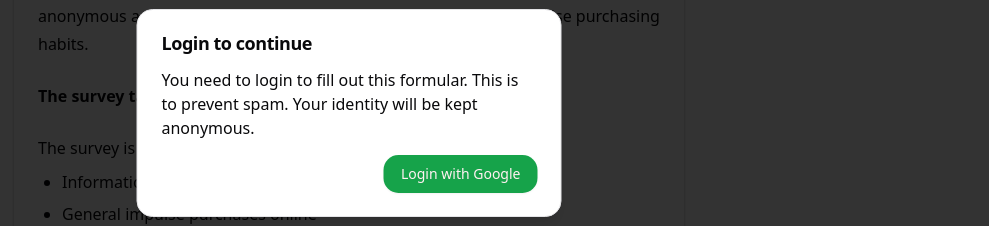
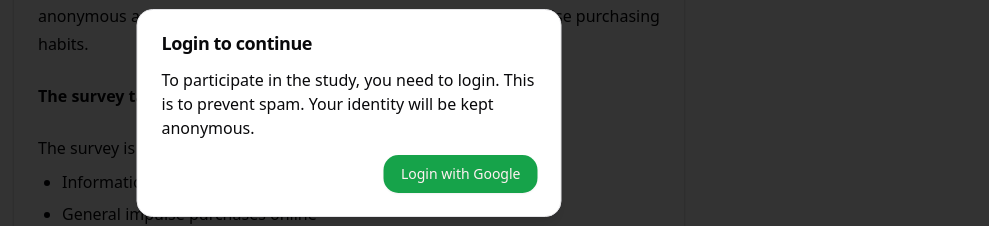
Before and after one commit to Grymse/survey, a React (Vite) app: page / in a window 1280 px wide. Shown: the part 287-513 px from the top of the page, without its empty margins (291-1280 px from the left). Built offline with nearby package versions, Linux system fonts and the light colour scheme; no server answers.

Commit message:
Fix typo

```diff
--- a/src/components/login/LoginModal.tsx
+++ b/src/components/login/LoginModal.tsx
@@ -12,7 +12,7 @@
         <DialogTitle>Login to continue</DialogTitle>
       </DialogHeader>
         <p>
-            You need to login to fill out this formular. This is to prevent spam. Your identity will be kept anonymous.
+            To participate in the study, you need to login. This is to prevent spam. Your identity will be kept anonymous.
         </p>
       <DialogFooter className="flex gap-4 justify-between w-full">
         <Button onClick={db.signinWithGoogle}>Login with Google </Button>
```
